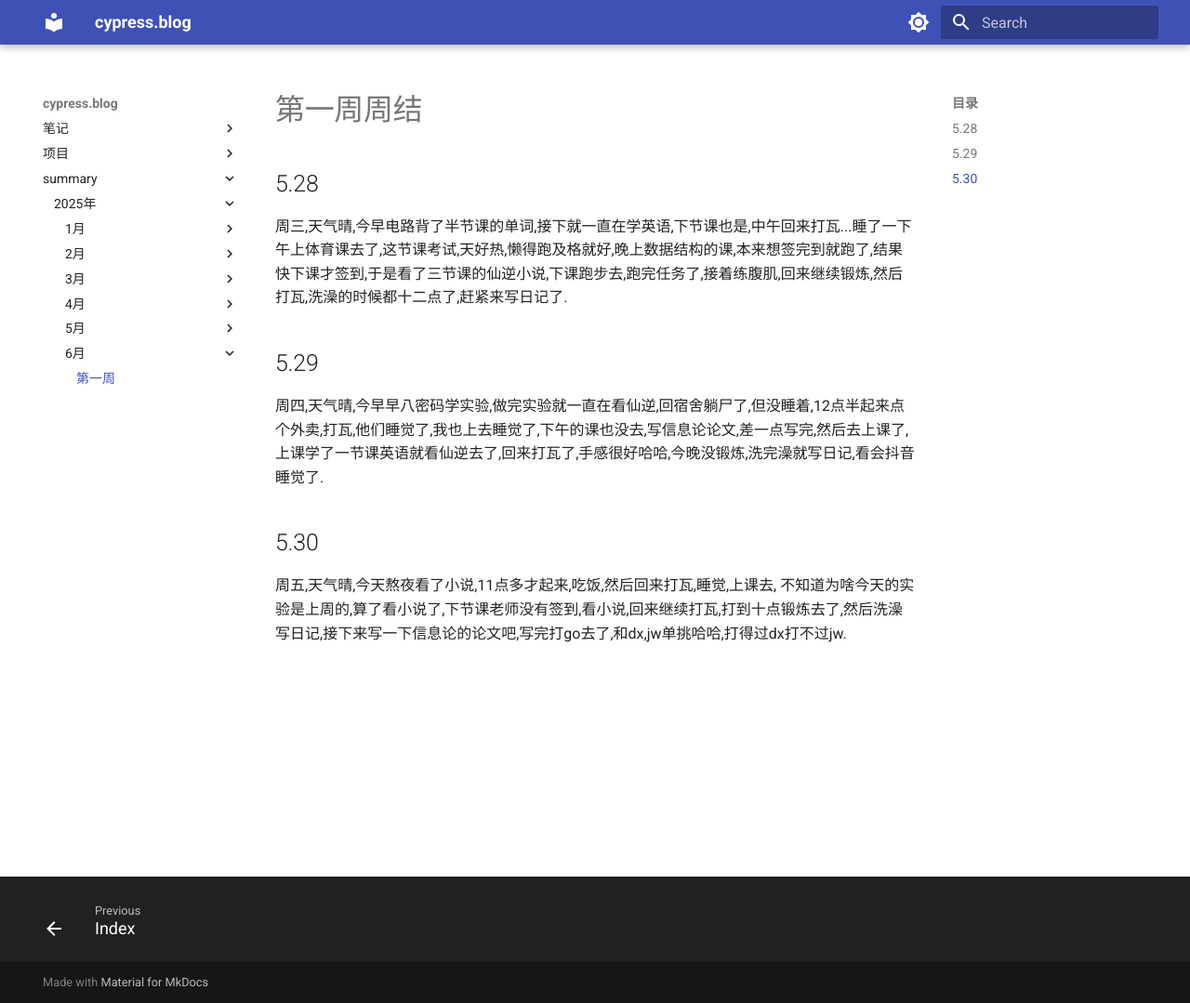
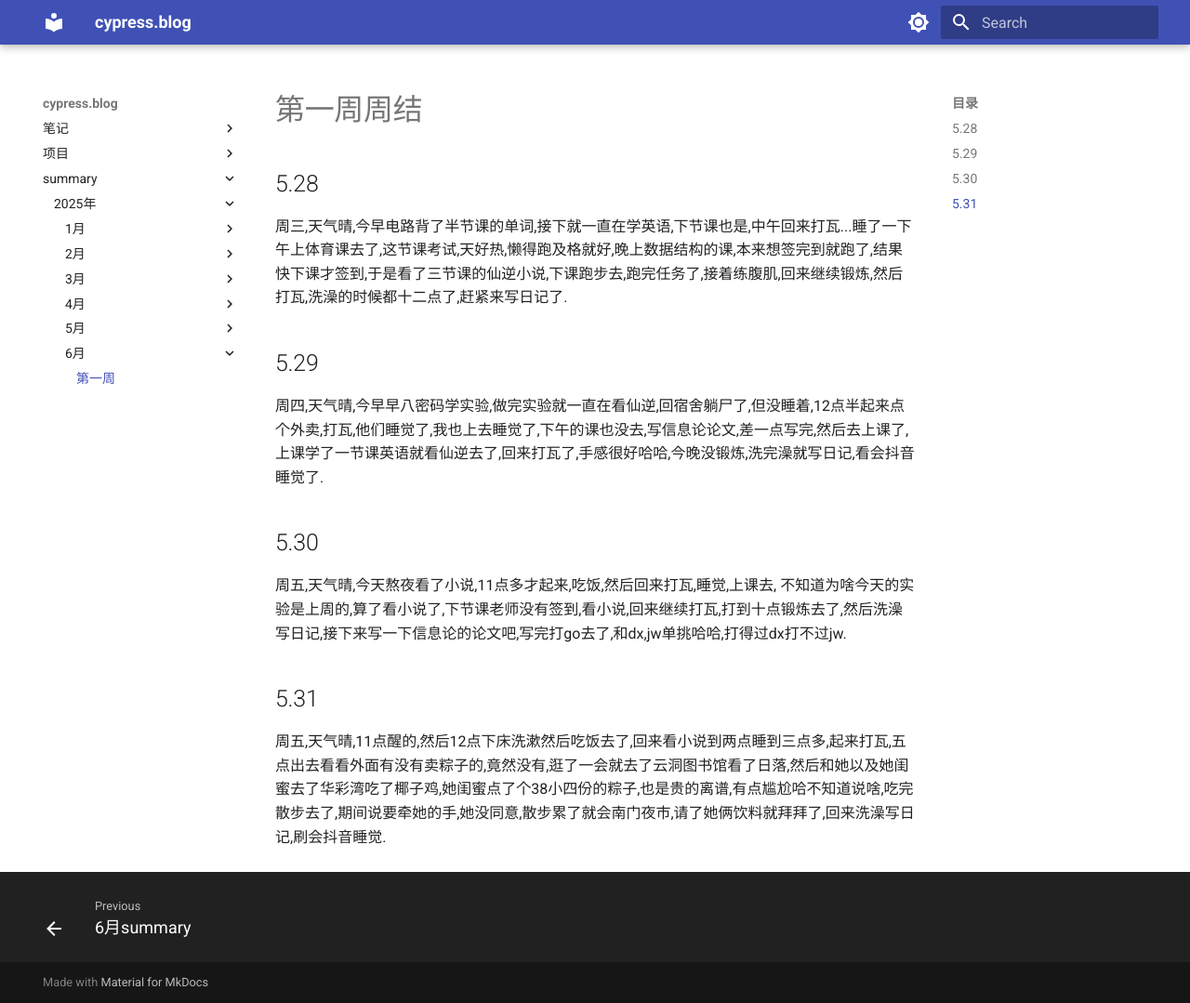
Before and after one commit to cyprer/blog0, an MkDocs documentation site: the page built from docs/summary/25year/6month/1week.md, in a window 1280 px wide and 1079 px high. Shown: the whole window at 93% size. Built offline with MkDocs 1.6.1 and Material for MkDocs 9.7.7, drawn with Linux system fonts in a browser that asks for light colours.

Commit message:
docs: 更新25年6月第1周的个人总结
添加了5月31日的日记内容，记录当天的活动和感受

```diff
--- a/docs/summary/25year/6month/1week.md
+++ b/docs/summary/25year/6month/1week.md
@@ -6,3 +6,5 @@
   周四,天气晴,今早早八密码学实验,做完实验就一直在看仙逆,回宿舍躺尸了,但没睡着,12点半起来点个外卖,打瓦,他们睡觉了,我也上去睡觉了,下午的课也没去,写信息论论文,差一点写完,然后去上课了,上课学了一节课英语就看仙逆去了,回来打瓦了,手感很好哈哈,今晚没锻炼,洗完澡就写日记,看会抖音睡觉了.
 ## 5.30
   周五,天气晴,今天熬夜看了小说,11点多才起来,吃饭,然后回来打瓦,睡觉,上课去, 不知道为啥今天的实验是上周的,算了看小说了,下节课老师没有签到,看小说,回来继续打瓦,打到十点锻炼去了,然后洗澡写日记,接下来写一下信息论的论文吧,写完打go去了,和dx,jw单挑哈哈,打得过dx打不过jw.
+## 5.31
+  周五,天气晴,11点醒的,然后12点下床洗漱然后吃饭去了,回来看小说到两点睡到三点多,起来打瓦,五点出去看看外面有没有卖粽子的,竟然没有,逛了一会就去了云洞图书馆看了日落,然后和她以及她闺蜜去了华彩湾吃了椰子鸡,她闺蜜点了个38小四份的粽子,也是贵的离谱,有点尴尬哈不知道说啥,吃完散步去了,期间说要牵她的手,她没同意,散步累了就会南门夜市,请了她俩饮料就拜拜了,回来洗澡写日记,刷会抖音睡觉.
--- a/docs/summary/25year/6month/index.md
+++ b/docs/summary/25year/6month/index.md
@@ -1 +1 @@
-#
+# 6月summary
```
